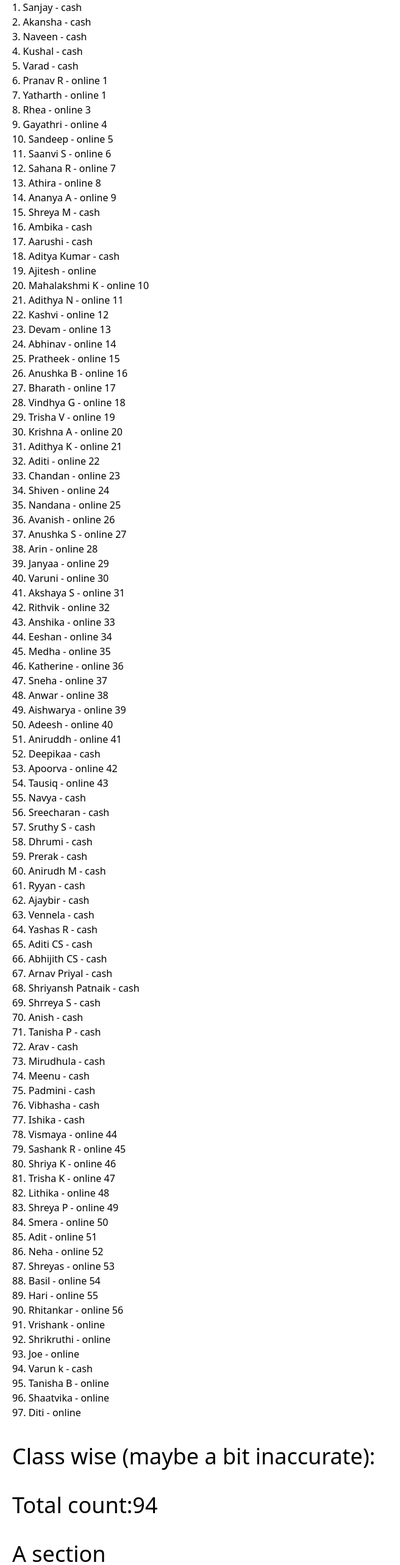
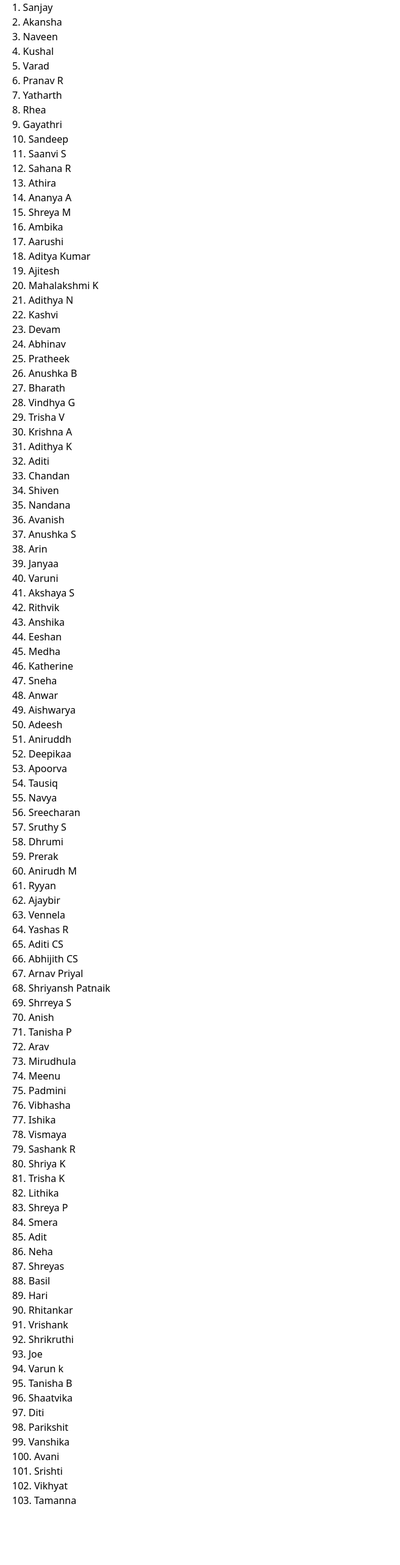
Before and after one commit to Chandan-CV/AmaatraGrad, a Next.js app: page /nameList in a window 1280 px wide. Shown: the part 100-2666 px from the top of the page at 61% size, without its empty margins (0-656 px from the left). After the commit the page ends 2592 px from the top, so only its background shows below. Built offline with nearby package versions, Linux system fonts and the light colour scheme.

Commit message:
updated the list for the last timeeee lmaooo

```diff
--- a/getSheetData.js
+++ b/getSheetData.js
@@ -2,104 +2,109 @@
 
 function getSheetData() {
     const rand= [
-"1. Sanjay - cash",
-"2. Akansha - cash",
-"3. Naveen - cash",
-"4. Kushal - cash",
-"5. Varad - cash",
-"6. Pranav R - online 1",
-"7. Yatharth - online 1",
-"8. Rhea - online 3",
-"9. Gayathri - online 4",
-"10. Sandeep - online 5",
-"11. Saanvi S - online 6",
-"12. Sahana R - online 7",
-"13. Athira - online 8 ",
-"14. Ananya A - online 9",
-"15. Shreya M - cash",
-"16. Ambika - cash",
-"17. Aarushi - cash",
-"18. Aditya Kumar - cash",
-"19. Ajitesh - online",
-"20. Mahalakshmi K - online 10",
-"21. Adithya N - online 11",
-"22. Kashvi - online 12",
-"23. Devam - online 13",
-"24. Abhinav - online 14",
-"25. Pratheek - online 15",
-"26. Anushka B - online 16",
-"27. Bharath - online 17",
-"28. Vindhya G - online 18",
-"29. Trisha V - online 19",
-"30. Krishna A - online 20",
-"31. Adithya K - online 21",
-"32. Aditi - online 22",
-"33. Chandan - online 23",
-"34. Shiven - online 24",
-"35. Nandana - online 25",
-"36. Avanish - online 26",
-"37. Anushka S - online 27",
-"38. Arin - online 28",
-"39. Janyaa - online 29",
-"40. Varuni - online 30",
-"41. Akshaya S - online 31",
-"42. Rithvik - online 32",
-"43. Anshika - online 33",
-"44. Eeshan - online 34",
-"45. Medha - online 35",
-"46. Katherine - online 36",
-"47. Sneha - online 37",
-"48. Anwar - online 38",
-"49. Aishwarya - online 39",
-"50. Adeesh - online 40",
-"51. Aniruddh - online 41",
-"52. Deepikaa - cash",
-"53. Apoorva - online 42",
-"54. Tausiq - online 43",
-"55. Navya - cash",
-"56. Sreecharan - cash",
-"57. Sruthy S - cash",
-"58. Dhrumi - cash",
-"59. Prerak - cash",
-"60. Anirudh M - cash",
-"61. Ryyan - cash",
-"62. Ajaybir - cash",
-"63. Vennela - cash",
-"64. Yashas R - cash",
-"65. Aditi CS - cash",
-"66. Abhijith CS - cash",
-"67. Arnav Priyal - cash",
-"68. Shriyansh Patnaik - cash",
-"69. Shrreya S - cash",
-"70. Anish - cash",
-"71. Tanisha P - cash",
-"72. Arav - cash",
-"73. Mirudhula - cash",
-"74. Meenu - cash",
-"75. Padmini - cash",
-"76. Vibhasha - cash",
-"77. Ishika - cash",
-"78. Vismaya - online 44",
-"79. Sashank R - online 45",
-"80. Shriya K - online 46",
-"81. Trisha K - online 47",
-"82. Lithika - online 48",
-"83. Shreya P - online 49",
-"84. Smera - online 50",
-"85. Adit - online 51",
-"86. Neha - online 52",
-"87. Shreyas - online 53",
-"88. Basil - online 54",
-"89. Hari - online 55",
-"90. Rhitankar - online 56",
-"91. Vrishank - online",
-"92. Shrikruthi - online",
-"93. Joe - online",
-"94. Varun k - cash",
-"95. Tanisha B - online",
-"96. Shaatvika - online",
-"97. Diti - online",
-
+        "1. Sanjay",
+        "2. Akansha",
+        "3. Naveen ",
+        "4. Kushal",
+        "5. Varad ",
+        "6. Pranav R",
+        "7. Yatharth",
+        "8. Rhea ",
+        "9. Gayathri ",
+        "10. Sandeep",
+        "11. Saanvi S",
+        "12. Sahana R",
+        "13. Athira",
+        "14. Ananya A",
+        "15. Shreya M ",
+        "16. Ambika",
+        "17. Aarushi ",
+        "18. Aditya Kumar",
+        "19. Ajitesh",
+        "20. Mahalakshmi K",
+        "21. Adithya N ",
+        "22. Kashvi ",
+        "23. Devam",
+        "24. Abhinav ",
+        "25. Pratheek ",
+        "26. Anushka B",
+        "27. Bharath",
+        "28. Vindhya G",
+        "29. Trisha V",
+        "30. Krishna A",
+        "31. Adithya K",
+        "32. Aditi",
+        "33. Chandan",
+        "34. Shiven",
+        "35. Nandana",
+        "36. Avanish",
+        "37. Anushka S",
+        "38. Arin",
+        "39. Janyaa",
+        "40. Varuni",
+        "41. Akshaya S",
+        "42. Rithvik",
+        "43. Anshika",
+        "44. Eeshan",
+        "45. Medha",
+        "46. Katherine",
+        "47. Sneha",
+        "48. Anwar",
+        "49. Aishwarya",
+        "50. Adeesh",
+        "51. Aniruddh",
+        "52. Deepikaa",
+        "53. Apoorva",
+        "54. Tausiq",
+        "55. Navya",
+        "56. Sreecharan",
+        "57. Sruthy S",
+        "58. Dhrumi",
+        "59. Prerak",
+        "60. Anirudh M",
+        "61. Ryyan",
+        "62. Ajaybir",
+        "63. Vennela",
+        "64. Yashas R",
+        "65. Aditi CS",
+        "66. Abhijith CS",
+        "67. Arnav Priyal",
+        "68. Shriyansh Patnaik",
+        "69. Shrreya S",
+        "70. Anish",
+        "71. Tanisha P",
+        "72. Arav",
+        "73. Mirudhula",
+        "74. Meenu",
+        "75. Padmini",
+        "76. Vibhasha",
+        "77. Ishika",
+        "78. Vismaya",
+        "79. Sashank R",
+        "80. Shriya K",
+        "81. Trisha K",
+        "82. Lithika",
+        "83. Shreya P",
+        "84. Smera",
+        "85. Adit",
+        "86. Neha",
+        "87. Shreyas",
+        "88. Basil",
+        "89. Hari",
+        "90. Rhitankar",
+        "91. Vrishank",
+        "92. Shrikruthi",
+        "93. Joe",
+        "94. Varun k",
+        "95. Tanisha B",
+        "96. Shaatvika",
+        "97. Diti",
+        "98. Parikshit",
+        "99. Vanshika",
+        "100. Avani",
+        "101. Srishti",
+        "102. Vikhyat",
+        "103. Tamanna",
     ]
  const A= [
         "ADEESH DEVANAND",
--- a/pages/nameList.js
+++ b/pages/nameList.js
@@ -10,30 +10,6 @@ function nameList() {
                 rand.map((ele)=> <p key={ele}>{ele}</p>)
             }
 
-
-
-            <h1 className='text-4xl mt-10'>Class wise (maybe a bit inaccurate): </h1>
-            <h1 className='text-4xl mt-10'>Total count:{A.length+B.length+C.length+D.length}</h1>
-
-            <h1 className='text-4xl mt-10'>A section</h1>
-            {
-                A.map((ele)=> <p key={ele}>{ele}</p>)
-            }
-
-
-            <h1 className='text-4xl mt-10'>B section</h1>
-            {
-                B.map((ele)=> <p key={ele} >{ele}</p>)
-            }
-            <h1 className='text-4xl mt-10'>C section</h1>
-            {
-                C.map((ele)=> <p key={ele}>{ele}</p>)
-            }
-            <h1 className='text-4xl mt-10'>D section</h1>
-            {
-                D.map((ele)=> <p key={ele}>{ele}</p>)
-            }
-
         </div>
   )
 }
```
